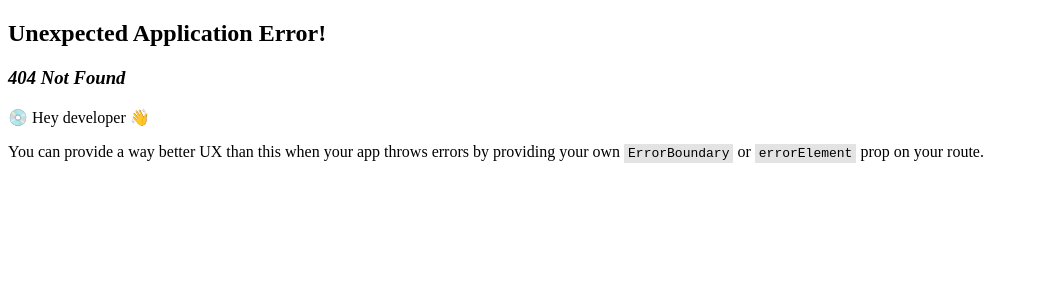
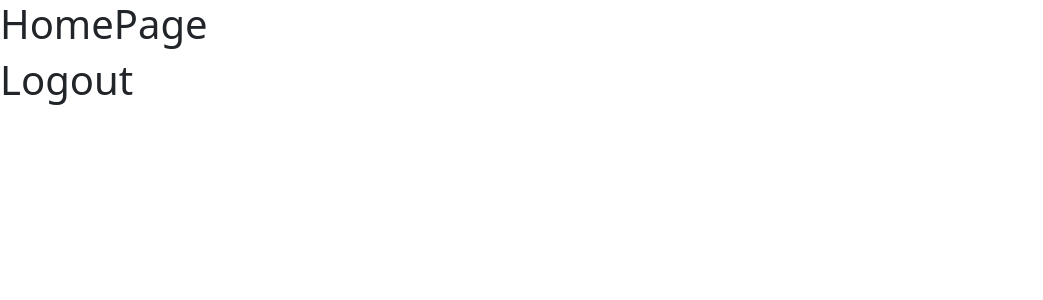
Before and after one commit to tlg-23-08-sde-3/23-08-JavaScriptProject-Team3, a React (Vite) app: page /logout in a window 1280 px wide. Before the commit this address had no page. Shown: the top 300 px of the page, without its empty margins (0-1043 px from the left). Built offline with nearby package versions, Linux system fonts and the light colour scheme.

Commit message:
Added Bootstrap and AuthContextProvider

```diff
--- a/package.json
+++ b/package.json
@@ -15,14 +15,17 @@
     "react-router-dom": "^6.17.0"
   },
   "devDependencies": {
+    "@popperjs/core": "^2.11.8",
     "@types/react": "^18.2.15",
     "@types/react-dom": "^18.2.7",
     "@typescript-eslint/eslint-plugin": "^6.0.0",
     "@typescript-eslint/parser": "^6.0.0",
     "@vitejs/plugin-react-swc": "^3.3.2",
+    "bootstrap": "^5.3.2",
     "eslint": "^8.45.0",
     "eslint-plugin-react-hooks": "^4.6.0",
     "eslint-plugin-react-refresh": "^0.4.3",
+    "sass": "^1.69.3",
     "typescript": "^5.0.2",
     "vite": "^4.4.5"
   }
--- /dev/null
+++ b/src/constants/constants.ts
@@ -0,0 +1,2 @@
+/* Local Storage */
+export const LS_EMAIL = "wedding-email";
--- /dev/null
+++ b/src/context/AuthContext.tsx
@@ -0,0 +1,7 @@
+import { createContext } from 'react';
+
+export const AuthContext = createContext<IAuthUser>({
+    email: null,
+    login: () => new Promise(() => {}),
+    logout: () => {}
+})
--- /dev/null
+++ b/src/context/AuthContextProvider.tsx
@@ -0,0 +1,70 @@
+import { useState, useEffect } from "react";
+import { AuthContext } from "./AuthContext";
+import { useNavigate } from "react-router-dom";
+import { LS_EMAIL } from "../constants/constants";
+
+const getEmailFromLocalStorage = (): string | null => {
+    let email = null;
+
+    try {
+        email = localStorage.getItem(LS_EMAIL);
+    } catch (err) {
+        console.error("Error getting email from localStorage: ", err);
+    }
+
+    return email;
+};
+
+const setEmailInLocalStorage = (email: string): boolean => {
+    try {
+        localStorage.setItem(LS_EMAIL, email);
+        return true;
+    } catch (err) {
+        console.error("Error setting email in localStorage: ", err);
+    }
+
+    return false;
+};
+
+const removeEmailFromLocalStorage = (): boolean => {
+    try {
+        localStorage.removeItem(LS_EMAIL);
+        return true;
+    } catch (err) {
+        console.error("Error removing email from localStorage: ", err);
+    }
+
+    return false;
+};
+
+export const AuthContextProvider: React.FC<React.PropsWithChildren> = ({ children }) => {
+    const [email, setEmail] = useState<string | null>(null);
+    const navigate = useNavigate();
+
+    // Get local logged-in email from localStorage if the page was refreshed
+    // Runs once on page load
+    useEffect(() => {
+        const email = getEmailFromLocalStorage();
+        setEmail(email);
+    }, []);
+
+    // This function will be async eventually when we add server validations
+    const login = async (email: string) => {
+        // TODO: Validate user with MongoDB database before calling setEmail()
+        setEmail(email);
+
+        // Save to Local Storage
+        // TODO: Validate user with MongoDB database before calling setEmailInLocalStorage
+        setEmailInLocalStorage(email);
+
+        // Take user to home screen after login
+        navigate("/");
+    };
+
+    const logout = () => {
+        setEmail(null);
+        removeEmailFromLocalStorage();
+    };
+
+    return <AuthContext.Provider value={{ email, login, logout }}>{children}</AuthContext.Provider>;
+};
--- a/src/main.tsx
+++ b/src/main.tsx
@@ -6,18 +6,34 @@ import {
     createRoutesFromElements,
     Route,
 } from "react-router-dom";
+
+/* Custom CSS */
+import 'bootstrap/dist/css/bootstrap.min.css';
 import "./index.css";
 
 // Components
 import { App } from "./routes/App";
+import { AuthContextProvider } from "./context/AuthContextProvider";
 import { Login } from "./routes/Login";
+import { Logout } from "./routes/Logout";
 
 const router = createBrowserRouter(
     createRoutesFromElements(
         <>
-            <Route path="/" element={<App />}>
+            <Route
+                path="/"
+                element={
+                    <AuthContextProvider>
+                        <App />
+                    </AuthContextProvider>
+                }
+            >
+                <Route path="/login" element={<Login />} />
+                <Route path="/logout" element={<Logout />} />
+
                 {/* Anything Authenticated Wil Go Here */}
-                <Route path="/login" element={<Login />} />
+
+
             </Route>
         </>
     )
--- /dev/null
+++ b/src/routes/Logout.tsx
@@ -0,0 +1,7 @@
+export const Logout = () => {
+    return (
+        <>
+            <h1>Logout</h1>
+        </>
+    );
+};
--- a/src/types/global.d.ts
+++ b/src/types/global.d.ts
@@ -1,3 +1,10 @@
 /*
+    These types are available globally inside the project.
     DO NOT USE EXPORT AND IMPORT
 */
+
+interface IAuthUser {
+    email: string | null;
+    login: (email: string) => Promise<void>;
+    logout: () => void;
+}
```
Also changed, not shown: public/hompage_hero.jpg (added), 1 other file (tests, documents, lock files or other folders).
